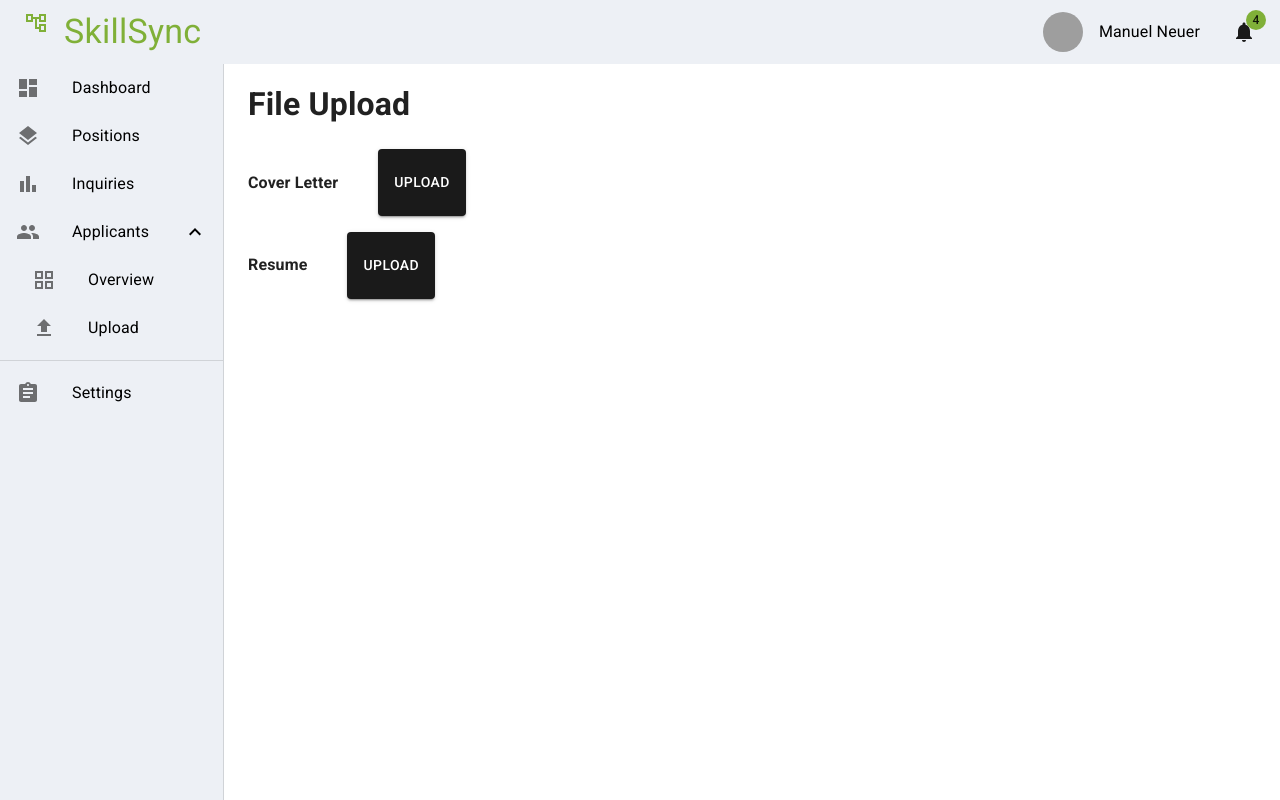
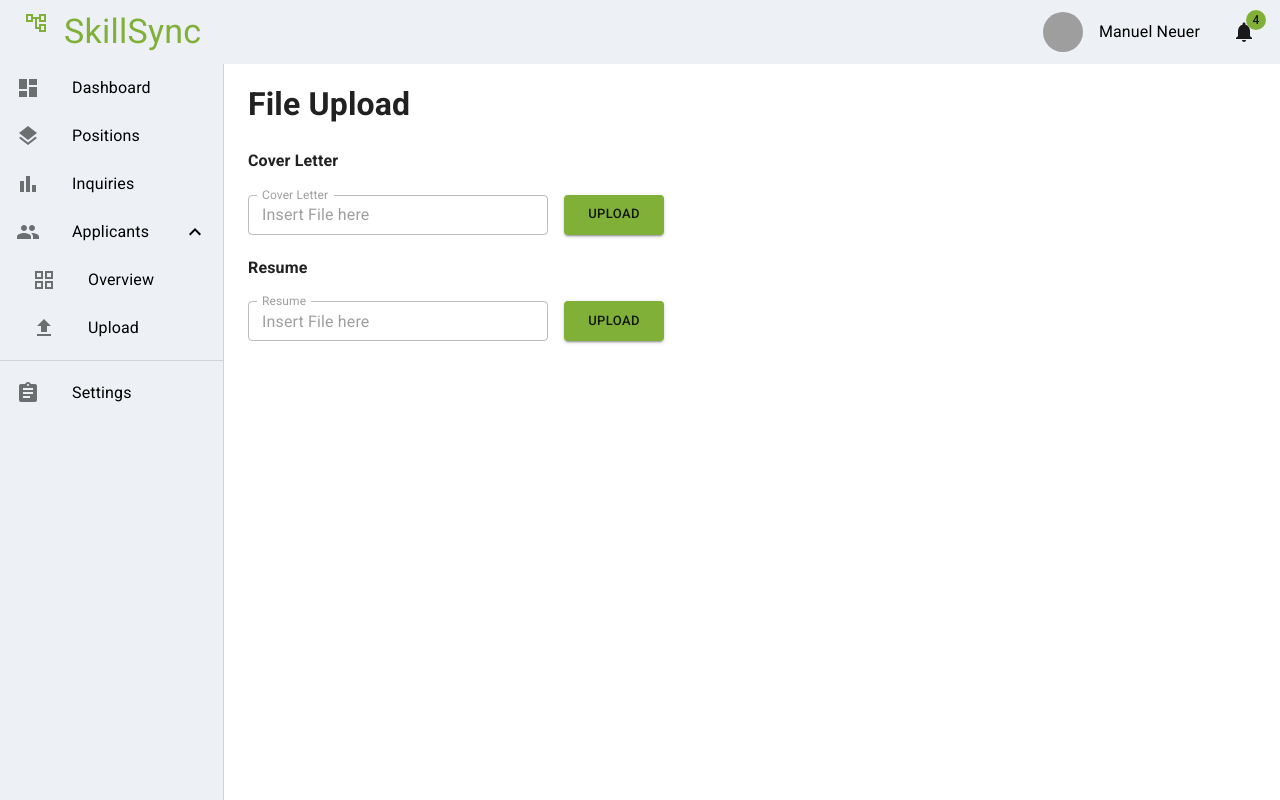
Before and after one commit to HdM-LLM/frontend, a React (Create React App) app: page /applicants/upload in a window 1280 px wide. Built offline with nearby package versions, Linux system fonts and the light colour scheme; grey boxes are pictures that could not be loaded.

Commit message:
implemented pdf upload and sending to backend

```diff
--- /dev/null
+++ b/src/api/api.tsx
@@ -0,0 +1,81 @@
+import { UUID } from "crypto";
+
+export default class API {
+  // Singelton instance
+  static api: null | API;
+  api = null;
+
+  // Local Python backend
+  URL = "http://127.0.0.1:5000/skillsync/api";
+
+  //Resume
+  getResumesURL = () => `${this.URL}/resumes`;
+  getResumeURL = (id: UUID) => `${this.URL}/resumes/${id}`;
+  getResumeByPersonURL = (id: UUID) => `${this.URL}/resumes/person/${id}`;
+  addResumeURL = () => `${this.URL}/resumes`;
+  updateResumeURL = (id: UUID) => `${this.URL}/resumes/${id}`;
+  deleteResumeURL = (id: UUID) => `${this.URL}/resumes/${id}`;
+
+  //Cover Letter
+  getCoverLettersURL = () => `${this.URL}/cover_letters`;
+  getCoverLetterURL = (id: UUID) => `${this.URL}/cover_letters/${id}`;
+  getCoverLetterByPersonURL = (id: UUID) =>
+    `${this.URL}/cover_letters/person/${id}`;
+  updateCoverLetterURL = (id: UUID) => `${this.URL}/cover_letters/${id}`;
+  deleteCoverLetterURL = (id: UUID) => `${this.URL}/cover_letters/${id}`;
+
+  static getAPI() {
+    if (this.api == null) {
+      this.api = new API();
+    }
+    return this.api;
+  }
+
+  fetchAdvanced(url: string, init: RequestInit) {
+    // If no init parameter is used, create empty init
+    if (typeof init === "undefined") {
+      init = { headers: {} };
+    }
+
+    // If no headers parameter is used, create empty header
+    if (typeof init.headers === "undefined") {
+      init["headers"] = {};
+    }
+
+    // let token = document.cookie
+    //   .split("; ")
+    //   .map((cookie) => {
+    //     let c = cookie.split("=");
+    //     return {
+    //       name: c[0],
+
+    //       value: c[1],
+    //     };
+    //   })
+    //   .find((cookie) => cookie.name === "token");
+
+    // Add the token to every request, so that we can use it in the backend.
+    //init.headers.Token = token.value;
+
+    return fetch(url, init).then((res) => {
+      // The Promise returned from fetch() won’t reject on HTTP error status even if the response is an HTTP 404 or 500.
+      if (!res.ok) {
+        throw Error(`${res.status} ${res.statusText}`);
+      }
+      return res.json();
+    });
+  }
+
+  addResume(resume: File) {
+    return this.fetchAdvanced(this.addResumeURL(), {
+      method: "POST",
+      body: resume,
+    });
+  }
+  addCoverLetter(cover_letter: File) {
+    return this.fetchAdvanced(this.addResumeURL(), {
+      method: "POST",
+      body: cover_letter,
+    });
+  }
+}
--- a/src/pages/UploadPage.tsx
+++ b/src/pages/UploadPage.tsx
@@ -2,17 +2,50 @@ import * as React from "react";
 import Container from "@mui/material/Container";
 import Button from "@mui/material/Button";
 import Box from "@mui/material/Box";
+import TextField from "@mui/material/TextField";
+import API from "../api/api";
 
 export default function UploadPage() {
   const [cover_letter, setCoverLetter] = React.useState<File | null>(null);
   const [resume, setResume] = React.useState<File | null>(null);
 
+  const sendCoverLetter = () => {
+    if (!cover_letter) {
+      return;
+    } else {
+      API.getAPI().addCoverLetter(cover_letter);
+    }
+  };
+  const sendResume = () => {
+    if (!resume) {
+      return;
+    } else {
+      API.getAPI().addResume(resume);
+    }
+  };
+
   return (
     <Container maxWidth="lg" sx={{ mt: 10, mb: 4 }}>
       <h1>File Upload</h1>
-      <Box sx={{ display: "flex", mb: 2 }}>
-        <h4>Cover Letter</h4>
-        <Button variant="contained" component="label" sx={{ ml: 5 }}>
+      <h4>Cover Letter</h4>
+      <Box sx={{ display: "flex", mb: 2, flexDirection: "row" }}>
+        <TextField
+          disabled
+          id="outlined-disabled"
+          label="Cover Letter"
+          defaultValue="Insert File here"
+          size="small"
+          sx={{ width: "300px", marginRight: 2 }}
+          value={cover_letter?.name}
+        />
+        <Button
+          size="small"
+          variant="contained"
+          component="label"
+          color="secondary"
+          sx={{ width: "100px" }}
+          onClick={sendCoverLetter}
+        >
           Upload
           <input
             type="file"
@@ -21,13 +54,30 @@ export default function UploadPage() {
             onChange={(event: React.ChangeEvent<HTMLInputElement>) => {
               if (!event.target.files) return;
               setCoverLetter(event.target.files[0]);
+              sendCoverLetter();
             }}
           />
         </Button>
       </Box>
-      <Box sx={{ display: "flex" }}>
-        <h4>Resume</h4>
-        <Button variant="contained" component="label" sx={{ ml: 5 }}>
+      <h4>Resume</h4>
+      <Box sx={{ display: "flex", flexDirection: "row" }}>
+        <TextField
+          disabled
+          id="outlined-disabled"
+          label="Resume"
+          defaultValue="Insert File here"
+          size="small"
+          sx={{ width: "300px", marginRight: 2 }}
+          value={resume?.name}
+        />
+        <Button
+          size="small"
+          color="secondary"
+          variant="contained"
+          component="label"
+          sx={{ width: "100px" }}
+          onClick={sendResume}
+        >
           Upload
           <input
             type="file"
@@ -36,6 +86,7 @@ export default function UploadPage() {
             onChange={(event: React.ChangeEvent<HTMLInputElement>) => {
               if (!event.target.files) return;
               setResume(event.target.files[0]);
+              sendResume();
             }}
           />
         </Button>
```
